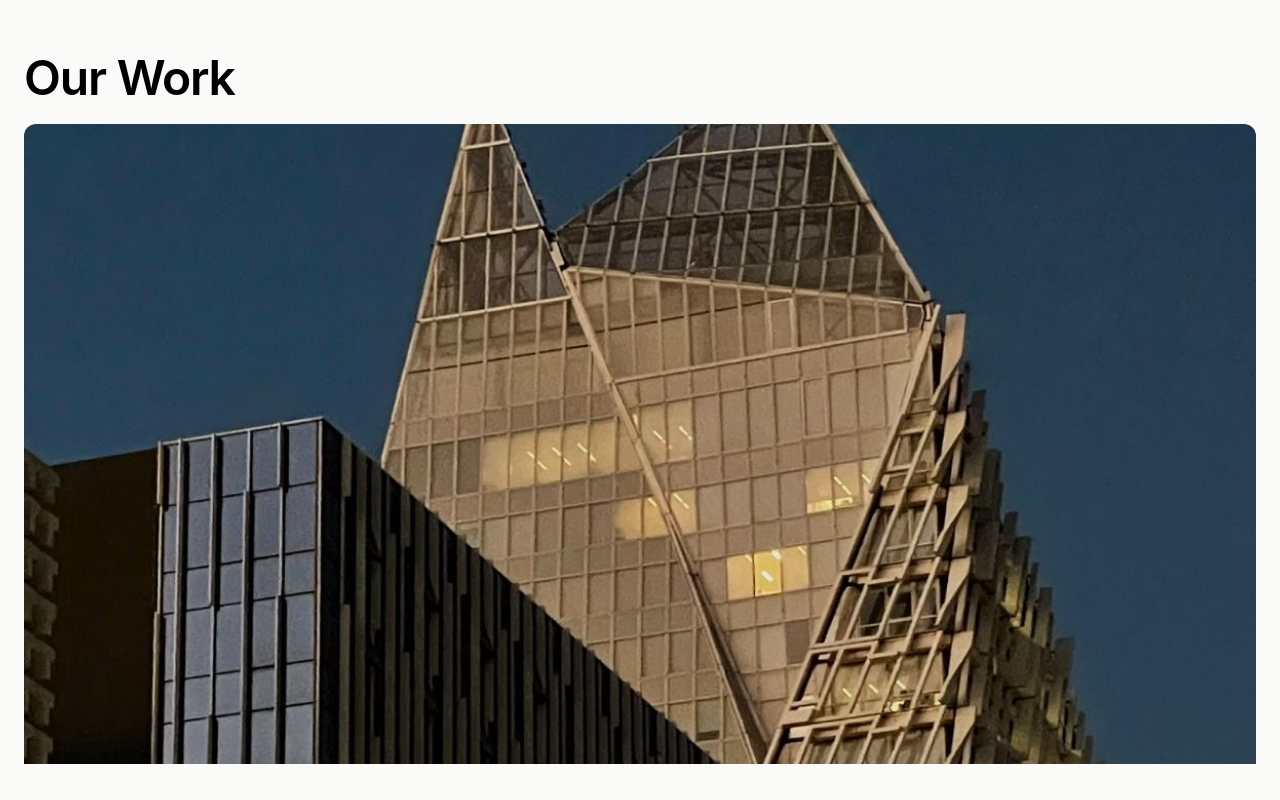
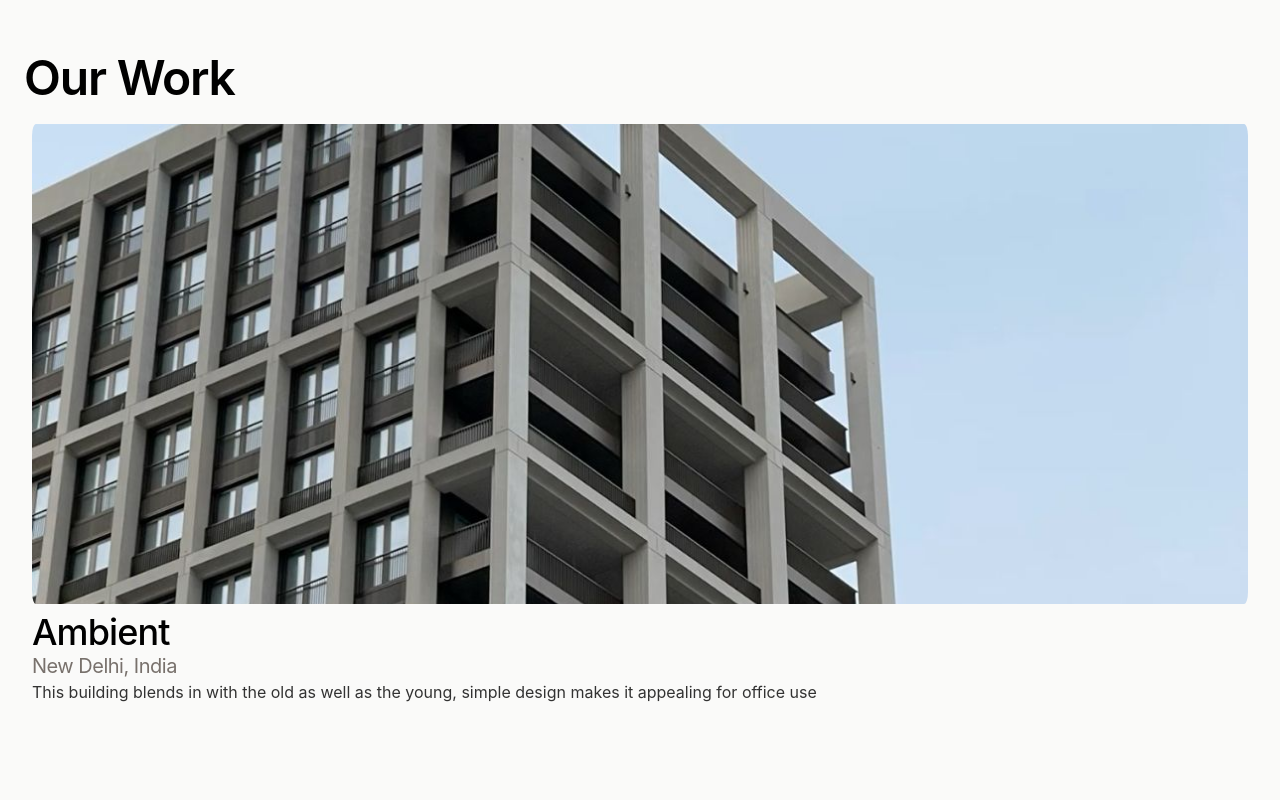
Before and after one commit to RakshitRabugotra/aarkay-associates, a Next.js app: page / in a window 1280 px wide. Shown: the part 2540-3340 px from the top of the page. Built offline with nearby package versions, Linux system fonts and the light colour scheme.

Commit message:
style: add carousel to portfolio

```diff
--- a/package.json
+++ b/package.json
@@ -9,6 +9,8 @@
     "lint": "next lint"
   },
   "dependencies": {
+    "embla-carousel-autoplay": "^8.0.1",
+    "embla-carousel-react": "^8.0.1",
     "next": "14.1.4",
     "react": "^18",
     "react-dom": "^18"
--- a/src/components/ContactUs/ContactUs.tsx
+++ b/src/components/ContactUs/ContactUs.tsx
@@ -9,7 +9,7 @@ export default function ContactUs() {
           {"Book an appointment now, make your dream place a reality!"}
         </span>
         <a className="rounded-2xl bg-stone-100 bg-opacity-80 px-6 py-4 text-center text-stone-800">
-          Book an Appointment
+          {"Book an Appointment"}
         </a>
       </div>
     </Section>
--- /dev/null
+++ b/src/components/Portfolio/Carousel.tsx
@@ -0,0 +1,52 @@
+"use client"
+
+import React from "react";
+import Autoplay from "embla-carousel-autoplay";
+import useEmblaCarousel from "embla-carousel-react";
+import Image from "next/image";
+
+// Constants
+import { BUILDINGS_IMG, ImageCard } from "@constants";
+
+export default function Carousel() {
+  const [emblaRef, emblaApi] = useEmblaCarousel({ loop: true }, [Autoplay()]);
+
+  return (
+    <section className="m-auto max-w-[48px]">
+      <div className="overflow-hidden" ref={emblaRef}>
+        <div className="-ml-5 touch-pan-y">
+          {BUILDINGS_IMG.map((image: ImageCard, index) => (
+            <div
+              className="min-w-0 shrink-0 grow-0 basis-full pl-5"
+              key={index}
+            >
+              <Card image={image}/>
+            </div>
+          ))}
+        </div>
+      </div>
+    </section>
+  );
+};
+
+// Single card for the carousel
+function Card({ image }: { image: ImageCard }) {
+  return (
+    <div className={"flex h-full w-full flex-col gap-2"}>
+      <Image
+        src={image.src}
+        width={600}
+        height={1200}
+        alt={image.alt}
+        className={"aspect-square w-full rounded-xl object-cover"}
+      />
+      <div className={"flex h-1/4 flex-col"}>
+        <h4 className="heading text-4xl font-medium">{image.title}</h4>
+        <h2 className="heading text-xl font-normal text-stone-500">
+          {image.location}
+        </h2>
+        <p className="opacity-80">{image.description}</p>
+      </div>
+    </div>
+  );
+}
--- a/src/components/Portfolio/Portfolio.tsx
+++ b/src/components/Portfolio/Portfolio.tsx
@@ -1,11 +1,14 @@
+"use client"
+
 import Image from "next/image";
+import Autoplay from "embla-carousel-autoplay";
+import useEmblaCarousel from "embla-carousel-react";
 
 // Internal dependencies
-import Heading from "@/components/Heading";
-import Section from "@/components/Section";
+import Heading from "@components/Heading";
+import Section from "@components/Section";
+import { BUILDINGS_IMG, ImageCard } from "@/constants/constants";
 
-// Constants
-import { BUILDINGS_IMG, ImageCard } from "@constants";
 
 export default function Portfolio() {
   return (
@@ -13,17 +16,37 @@ export default function Portfolio() {
       <Heading>Our Work</Heading>
       {/* Scrolling Gallery */}
       <div className={"flex h-[80vh] w-full flex-col gap-8 overflow-y-auto"}>
-        {BUILDINGS_IMG.map((image: ImageCard, index) => {
+        <Carousel
+          slides={BUILDINGS_IMG.map((image: ImageCard, index) => (
+            <Slide key={index} image={image} />
+          ))}
+        />
+      </div>
+    </Section>
+  );
+}
+
+function Carousel({ slides }: { slides: React.ReactNode[] }) {
+  const [carouselRef] = useEmblaCarousel({ loop: true }, [Autoplay({ stopOnInteraction: false })]);
+
   return (
-            <div key={index} className={"flex h-full w-full flex-col gap-2"}>
+    <div ref={carouselRef} className="h-full overflow-x-clip">
+      <div className="flex h-full">{slides}</div>
+    </div>
+  );
+}
+
+function Slide({ image }: { image: ImageCard }) {
+  return (
+    <div className={"flex shrink-0 grow-0 basis-full h-full w-full flex-col gap-2"}>
       <Image
         src={image.src}
         width={600}
         height={1200}
         alt={image.alt}
-                className={"aspect-square w-full rounded-xl object-cover"}
+        className={"aspect-square w-full px-2 h-3/4 rounded-xl object-cover"}
       />
-              <div className={"flex h-1/4 flex-col"}>
+      <div className={"flex flex-col px-2"}>
         <h4 className="heading text-4xl font-medium">{image.title}</h4>
         <h2 className="heading text-xl font-normal text-stone-500">
           {image.location}
@@ -32,8 +55,4 @@ export default function Portfolio() {
       </div>
     </div>
   );
-        })}
-      </div>
-    </Section>
-  );
 }
```
Also changed, not shown: 1 other file (tests, documents, lock files or other folders). Lines whose indentation alone changed are shown as unchanged.
